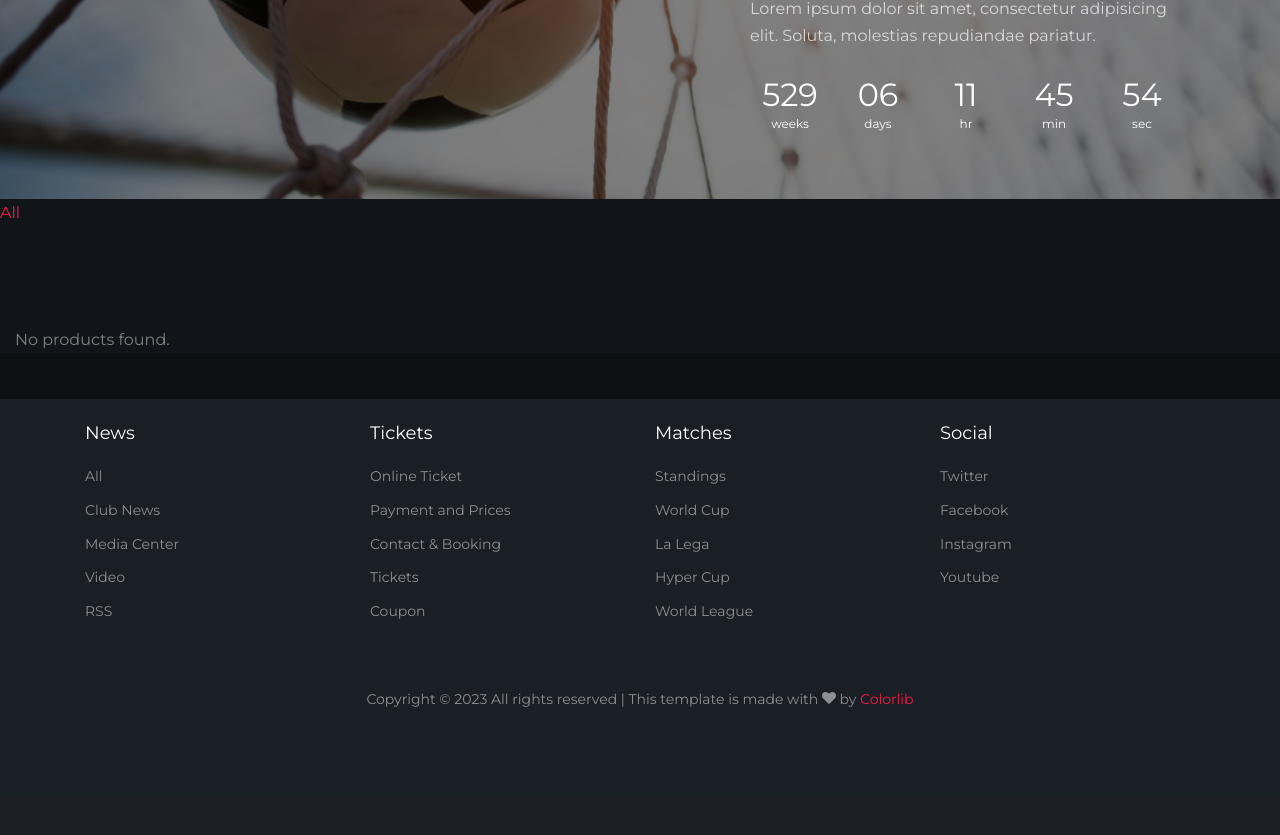
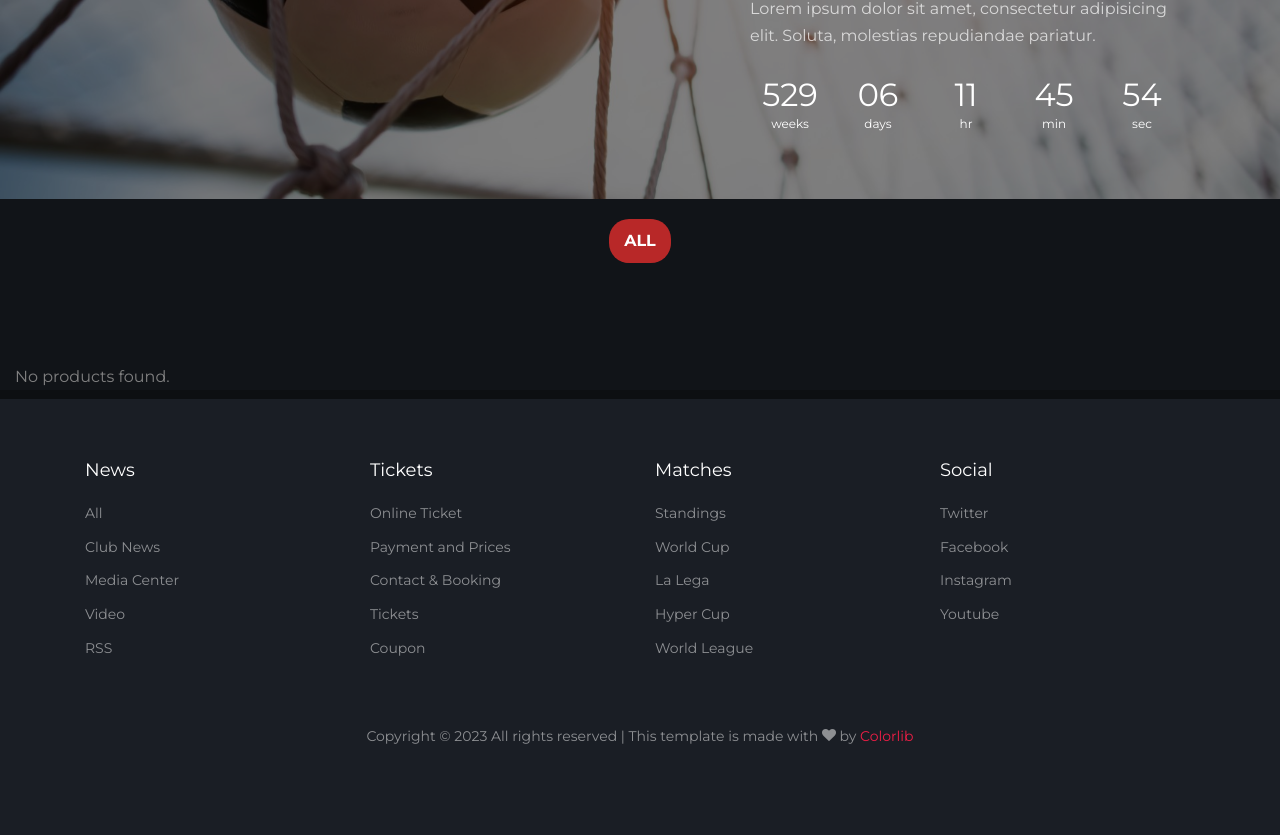
Before and after one commit to fareedmunawar/soccer.github.io, a PHP site: page /products.php in a window 1280 px wide. Shown: the part 401-1236 px from the top of the page. Before the commit the page ends 1108 px from the top, so only its background shows below. Run offline with PHP 8.4, Linux system fonts and the light colour scheme; data that the repository does not hold is empty; some web fonts are replaced.

Commit message:
added categories on product page and styles to btn

```diff
--- a/add_products.php
+++ b/admin/add_products.php
@@ -65,7 +65,7 @@
             $price = $_POST["price"];
 
             // Handle uploaded image
-            $imageDirectory = "assests/images/";
+            $imageDirectory = "../assests/images/";
             $uploadedImage = $_FILES["image"]["name"];
             $targetPath = $imageDirectory . $uploadedImage;
 
--- a/assests/css/accesories.css
+++ b/assests/css/accesories.css
@@ -184,3 +184,47 @@
     background-color: #2980b9;
     transform: scale(1.05);
   }
+.categories {
+    position: relative !important;
+    display: flex;
+    justify-content: center;
+    align-items: center;
+    gap: 20px;
+    margin-top: 20px;
+}
+
+.category-link {
+    position: relative;
+    padding: 10px 15px;
+    border-radius: 20px;
+    font-size: 16px;
+    text-decoration: none;
+    color: #fff;
+    background-color: #b82828;
+    overflow: hidden;
+}
+
+.category-link::before {
+    content: "";
+    position: absolute;
+    top: -2px;
+    left: -2px;
+    right: -2px;
+    bottom: -2px;
+    border: 2px solid transparent;
+    border-image: linear-gradient(45deg, #3498db, #e74c3c, #2ecc71, #f39c12);
+    border-image-slice: 1;
+    z-index: -1;
+    animation: borderAnimation 4s linear infinite;
+}
+
+@keyframes borderAnimation {
+    0% {
+        border-image-source: linear-gradient(45deg, #3498db, #e74c3c, #2ecc71, #f39c12);
+        transform: rotate(0deg);
+    }
+    100% {
+        border-image-source: linear-gradient(45deg, #f39c12, #3498db, #e74c3c, #2ecc71);
+        transform: rotate(360deg);
+    }
+}
--- a/products.php
+++ b/products.php
@@ -19,8 +19,14 @@
     </div>
 </div>
 
-<div class="categories" style="position:relative!important;">
-    <a href="?category=all">All</a>
+<div class="categories">
+    <a href="?category=all" class="category-link category-button btn"> <!-- Add the "btn" class -->
+        <span></span> <!-- Add the required spans for animation -->
+        <span></span>
+        <span></span>
+        <span></span>
+        All
+    </a>
     <?php
     include_once('db_connect.php');
 
@@ -31,10 +37,18 @@
     if ($categoryResult->num_rows > 0) {
         while ($categoryRow = $categoryResult->fetch_assoc()) {
             $categoryName = $categoryRow["category"];
-            echo '<a href="?category=' . urlencode($categoryName) . '">' . $categoryName . '</a>';
+            echo '<a href="?category=' . urlencode($categoryName) . '" class="category-link category-button btn">';
+            echo '<span></span>';
+            echo '<span></span>';
+            echo '<span></span>';
+            echo '<span></span>';
+            echo $categoryName . '</a>';
         }
     }
     ?>
+</div>
+
+
 </div>
 
 
```
Also changed, not shown: add-product.php (deleted, +0 -24 lines).
